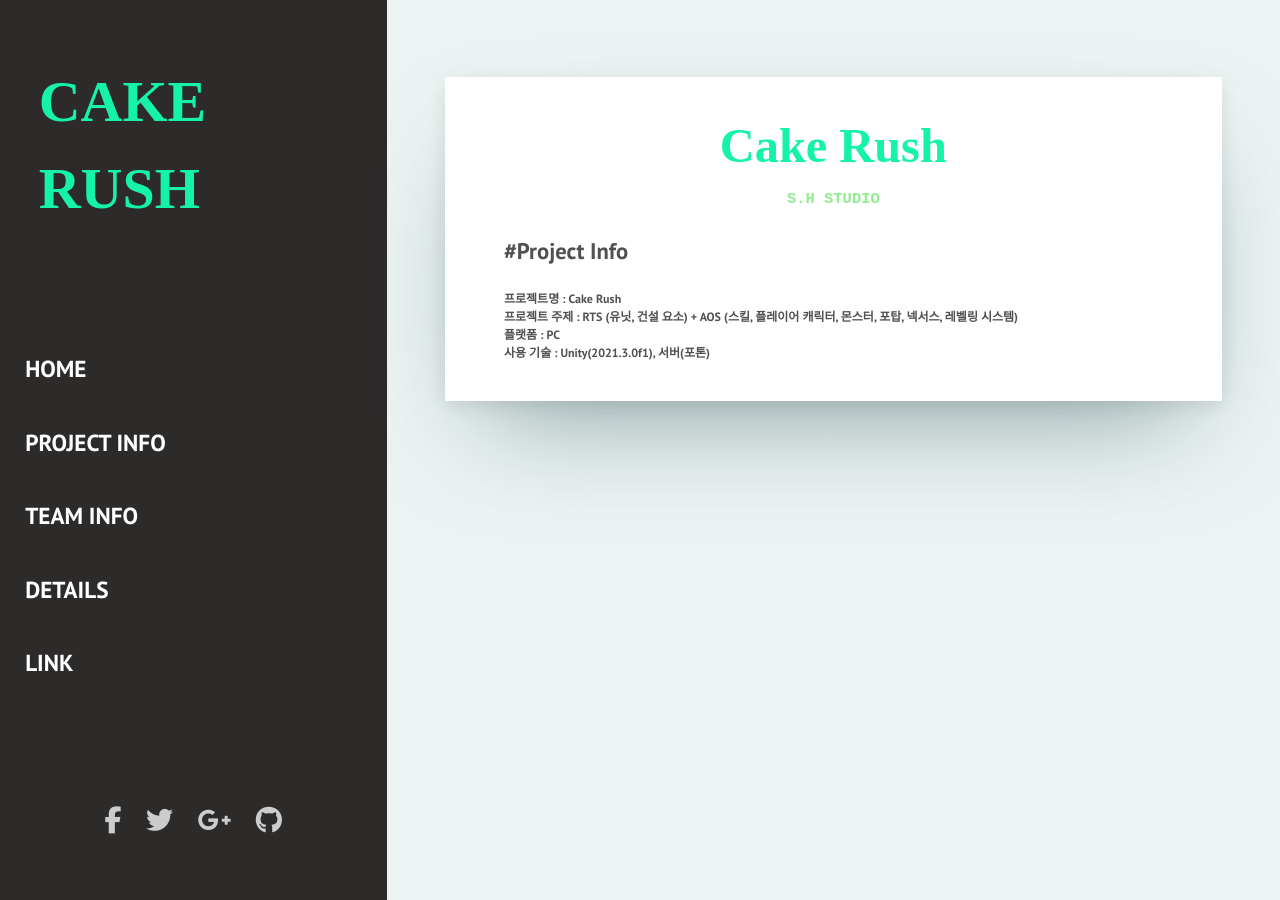
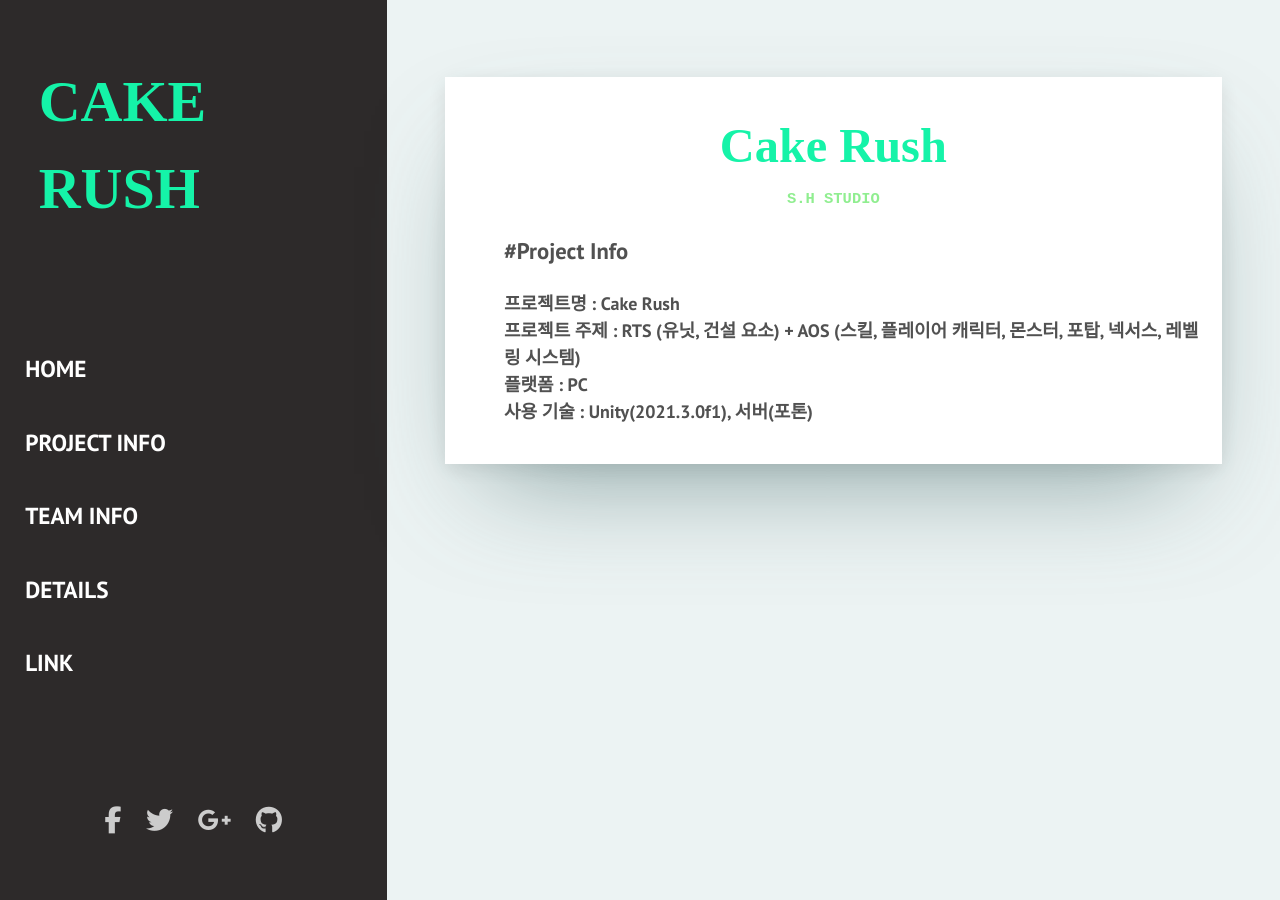
Before and after one commit to yong-gyun/Cake-Rush, a Jekyll site: the page built from index.html, in a window 1280 px wide. Built offline with Jekyll 4.4.1, drawn with Linux system fonts in a browser that asks for light colours; nearby versions of some CDN libraries; some web fonts are replaced; library files that are not in the unit come from our copies; the list of posts is cut into pages by our own code.

Commit message:
Update main.css

```diff
--- a/assets/css/main.css
+++ b/assets/css/main.css
@@ -43,8 +43,7 @@ h1 {
 }
 
 li{
-  font-size: 12px;
-
+  font-size: 18px;
 }
 
 ul{
```
